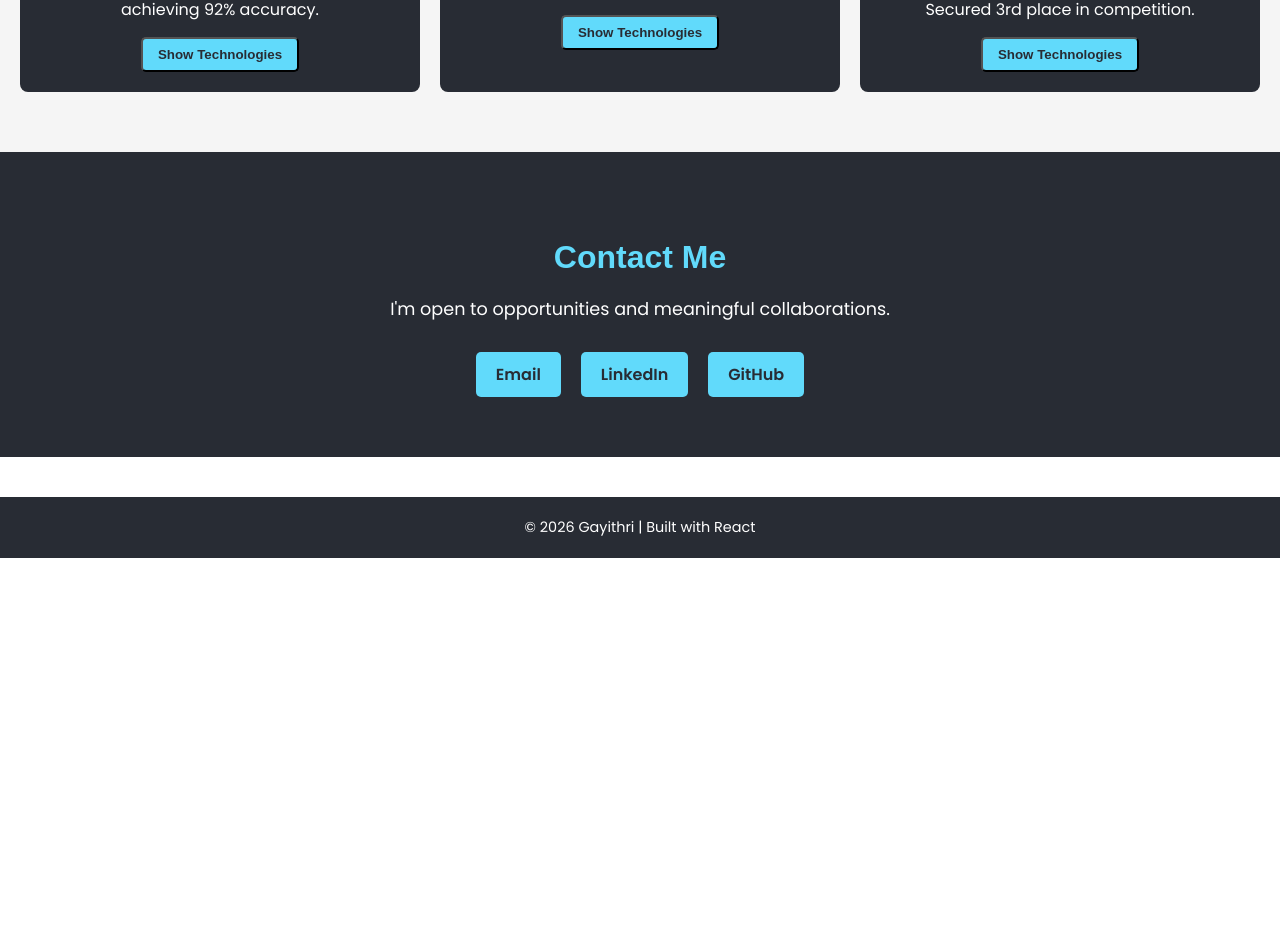
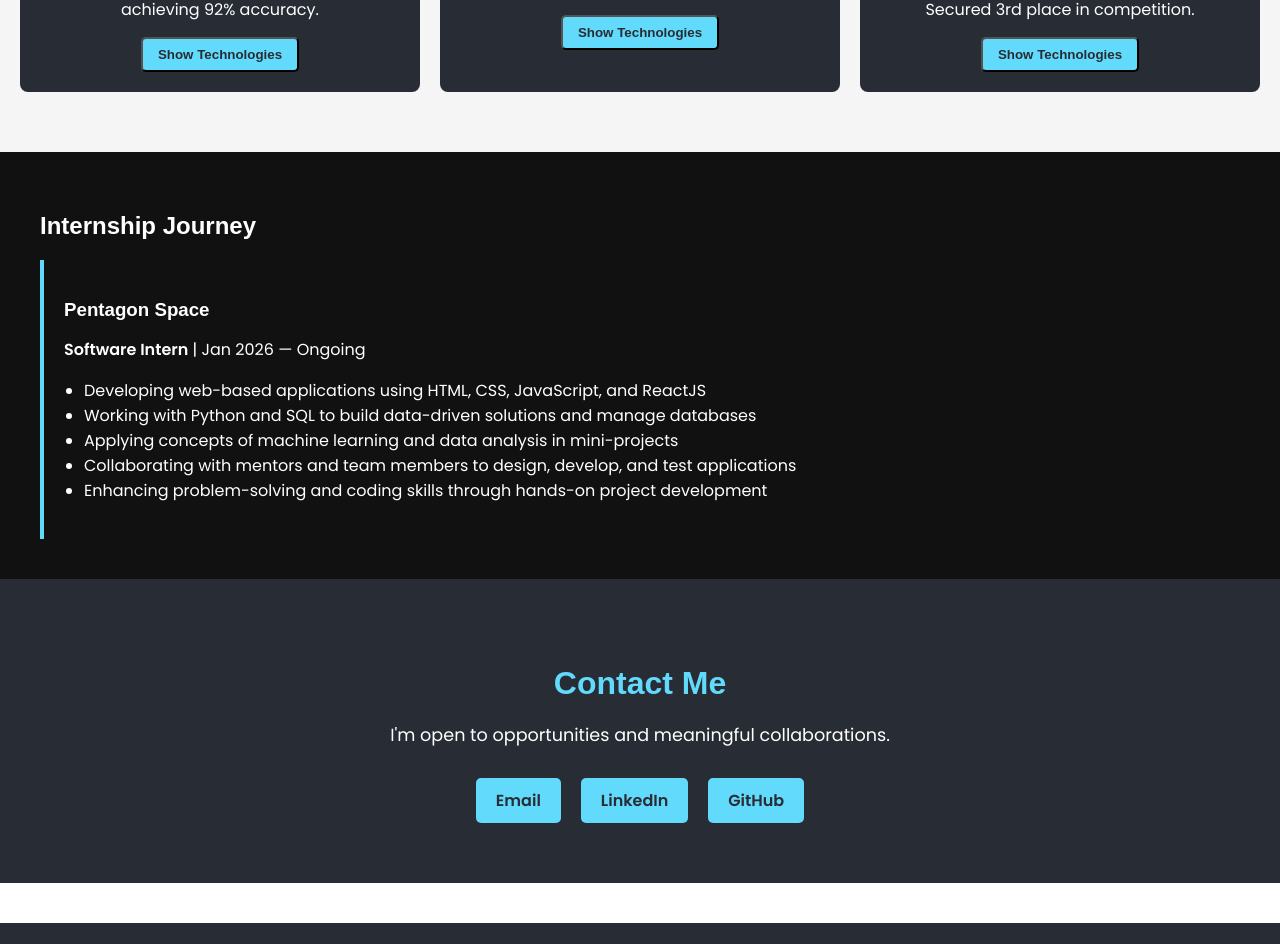
Before and after one commit to Agayithri12/portfolio1, a React (Create React App) app: page / in a window 1280 px wide. Shown: the part 2290-3234 px from the top of the page. Before the commit the page ends 2848 px from the top, so only its background shows below. Built offline with nearby package versions, Linux system fonts and the light colour scheme.

Commit message:
Added internship journey section

```diff
--- a/src/App.js
+++ b/src/App.js
@@ -3,6 +3,7 @@ import Navbar from './Navbar';
 import Home from './Home';
 import About from './About';
 import Projects from './Projects';
+import Experience from './Experience';   // ✅ new import
 import Contact from './Contact';
 import Footer from './Footer';
 
@@ -13,6 +14,7 @@ function App() {
       <Home />
       <About />
       <Projects />
+      <Experience />   {/* ✅ new section */}
       <Contact />
       <Footer />
     </div>
--- /dev/null
+++ b/src/Experience.css
@@ -0,0 +1,21 @@
+#experience {
+  padding: 40px;
+  background-color: #111; /* dark theme */
+  color: #fff;
+}
+
+.experience-card {
+  border-left: 4px solid #61dafb; /* React blue accent */
+  padding: 20px;
+  margin-top: 20px;
+}
+
+.experience-card h3 {
+  margin-bottom: 5px;
+}
+
+.experience-card ul {
+  margin-top: 10px;
+  list-style-type: disc;
+  padding-left: 20px;
+}
--- /dev/null
+++ b/src/Experience.js
@@ -0,0 +1,23 @@
+import React from "react";
+import "./Experience.css"; // optional styling
+
+function Experience() {
+  return (
+    <section id="experience">
+      <h2>Internship Journey</h2>
+      <div className="experience-card">
+        <h3>Pentagon Space</h3>
+        <p><strong>Software Intern</strong> | Jan 2026 — Ongoing</p>
+        <ul>
+          <li>Developing web-based applications using HTML, CSS, JavaScript, and ReactJS</li>
+          <li>Working with Python and SQL to build data-driven solutions and manage databases</li>
+          <li>Applying concepts of machine learning and data analysis in mini-projects</li>
+          <li>Collaborating with mentors and team members to design, develop, and test applications</li>
+          <li>Enhancing problem-solving and coding skills through hands-on project development</li>
+        </ul>
+      </div>
+    </section>
+  );
+}
+
+export default Experience;
```
